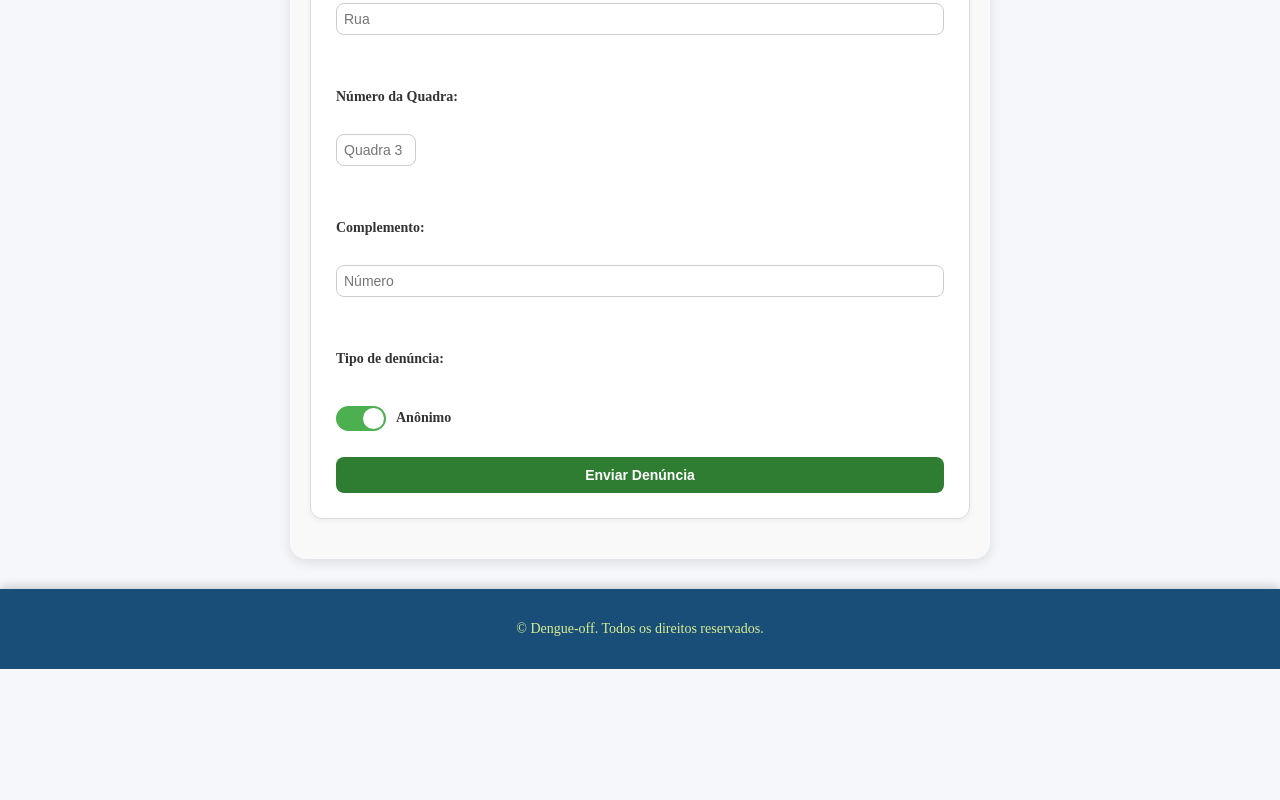
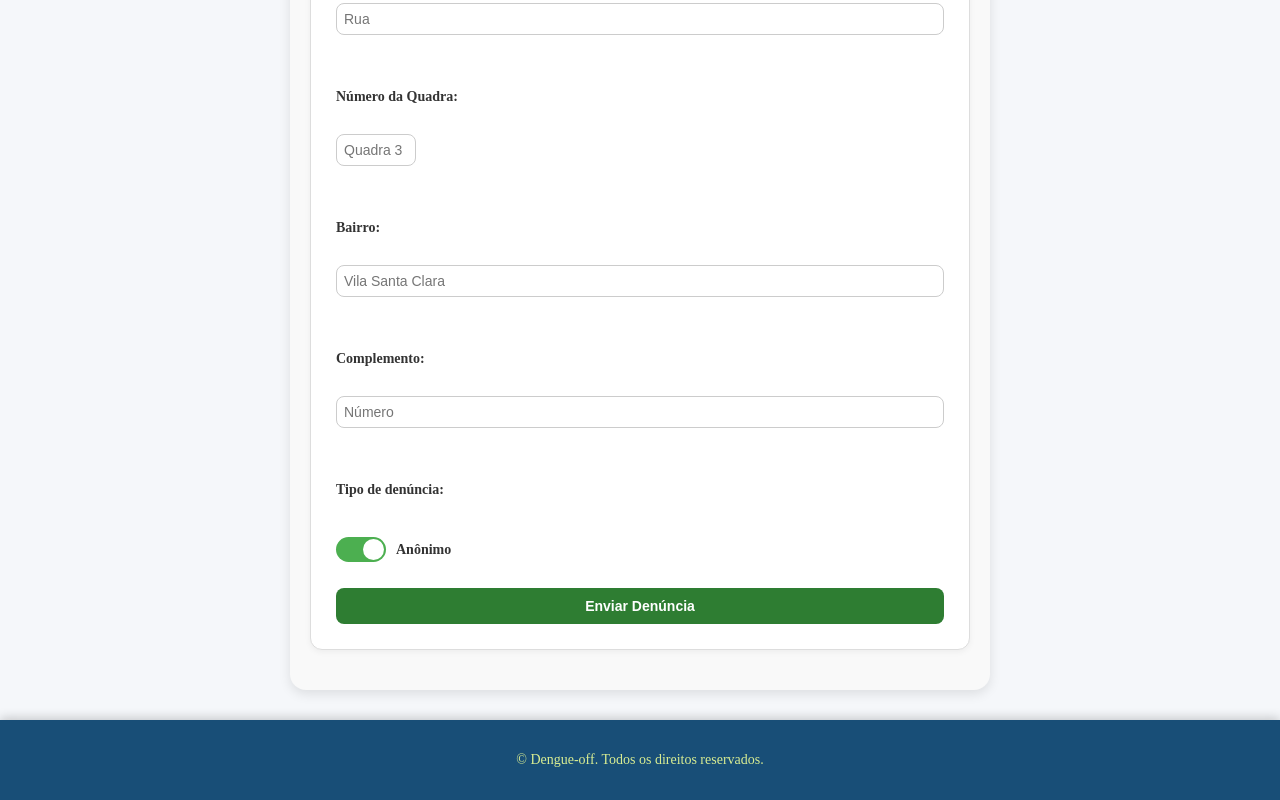
Before and after one commit to phlgoncalves/Projeto_Integrador, a React (Vite) app in the folder frontend/: page /denuncia in a window 1280 px wide. Shown: the part 779-1579 px from the top of the page. Before the commit the page ends 1448 px from the top, so only its background shows below. Built offline with nearby package versions, Linux system fonts and the light colour scheme; a web font is replaced by a local one.

Commit message:
finalização da denuncia e adição do bairro na denuncia

```diff
--- a/frontend/src/api.ts
+++ b/frontend/src/api.ts
@@ -65,7 +65,7 @@ export const api = {
     Logar: async (EMAIL: string, SENHA: string) => {
         const response = await fetch('http://localhost:3000/usuarios/login', {
             method: 'POST',
-            headers: {'Content-Type': 'application/json'},
+            headers: { 'Content-Type': 'application/json' },
             body: JSON.stringify({ EMAIL, SENHA })
         });
 
@@ -80,6 +80,7 @@ export const api = {
         cep: string,
         rua: string,
         numero: string,
+        bairro: string,
         complemento: string,
         anonimato: boolean,
         usuarioId: string
@@ -96,6 +97,7 @@ export const api = {
                 CEP: cep,
                 RUA: rua,
                 NUMERO: numero,
+                BAIRRO: bairro,
                 COMPLEMENTO: complemento,
                 ANONIMATO: anonimato,
                 USUARIOID: usuarioId
@@ -121,7 +123,8 @@ export const api = {
             fotos: JSON.parse(d.FOTOS), // transforma string JSON em array
             cep: d.CEP,
             rua: d.RUA,
-            numero: d.NUMERO,
+            numero: d.BAIRRO,
+            bairro: d.NUMERO,
             complemento: d.COMPLEMENTO,
             usuario: d.USUARIO
         }));
--- a/frontend/src/pages/Denucias.tsx
+++ b/frontend/src/pages/Denucias.tsx
@@ -9,6 +9,7 @@ function Denuncias() {
   const [cep, setCep] = useState('');
   const [rua, setRua] = useState('');
   const [numero, setNumero] = useState('');
+  const [bairro, setBairro] = useState('');
   const [complemento, setComplemento] = useState('');
   const [descricao, setDescricao] = useState('');
   const [foto, setFoto] = useState<File | null>(null);
@@ -35,6 +36,7 @@ function Denuncias() {
         cep,
         rua,
         numero,
+        bairro,
         complemento,
         isAnonimo,
         usuarioId
@@ -45,6 +47,7 @@ function Denuncias() {
       setCep('');
       setRua('');
       setNumero('');
+      setBairro('');
       setComplemento('');
       setFoto(null);
 
@@ -134,6 +137,18 @@ function Denuncias() {
             />
             <br /><br />
 
+            <label htmlFor="bairro">Bairro:</label><br />
+            <input
+              className="bairro-input"
+              type="text"
+              id="bairro"
+              placeholder="Vila Santa Clara"
+              value={bairro}
+              onChange={(e) => setBairro(e.target.value)}
+              required
+            />
+            <br /><br />
+
             <label htmlFor="complemento">Complemento:</label><br />
             <input
               className="complemento-input"
--- a/frontend/src/styles/style.css
+++ b/frontend/src/styles/style.css
@@ -570,7 +570,8 @@ input[type="password"] {
 .cep-input,
 .rua-input,
 .numero-input,
-.complemento-input {
+.complemento-input,
+.bairro-input {
   padding: 7px;
   border: 1px solid #ccc;
   border-radius: 8px;
@@ -582,7 +583,8 @@ input[type="password"] {
 .cep-input:focus,
 .rua-input:focus,
 .numero-input:focus,
-.complemento-input:focus {
+.complemento-input:focus,
+.bairro-input:focus {
   border-color: #4CAF50;
 }
 
@@ -590,16 +592,12 @@ input[type="password"] {
   width: 120px;
 }
 
-.rua-input {
+.rua-input,.complemento-input, .bairro-input{
   width: 100%;
 }
 
 .numero-input {
   width: 80px;
-}
-
-.complemento-input {
-  width: 100%;
 }
 
 /* Switch */
```
Lines whose indentation alone changed are shown as unchanged.
